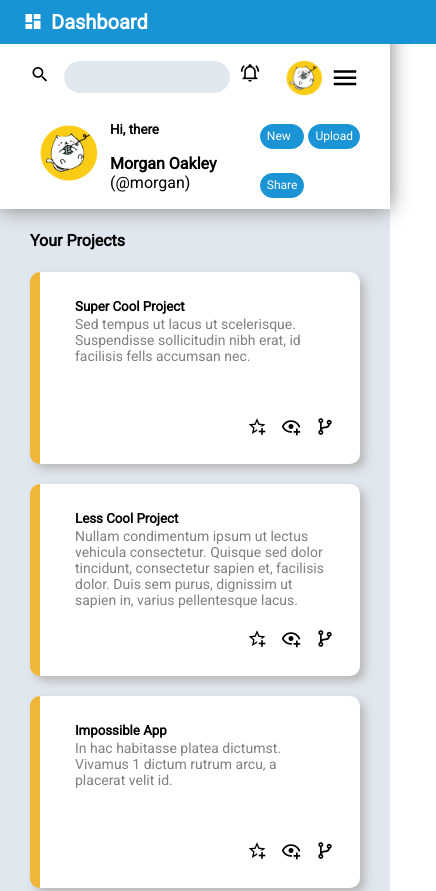
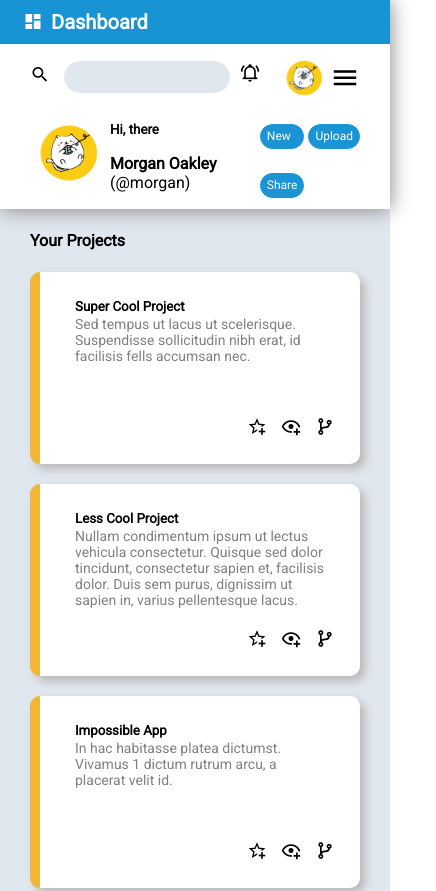
Before and after one commit to alexissengangabo07/dashboard-project, a plain HTML site: page index.html in a window 390 px wide. Shown: the top 891 px of the page, 436 px wide, since content can reach past the window. Drawn offline with Linux system fonts and the light colour scheme.

Commit message:
style fixed position for sitename

```diff
--- a/style.css
+++ b/style.css
@@ -124,9 +124,9 @@ body {
         padding: 20px;
         position: absolute;
         background: #1894d5;
-        width: 100%;
         left: 0;
         top: 0;
+        right: 0;
     }
     .nav1 {
         margin-top: 85px;
@@ -163,8 +163,8 @@ body {
         padding: 10px 23px;
         position: absolute;
         background: #1894d5;
-        width: 100%;
         left: 0;
+        right: 0;
         top: 0;
     }
     .nav1 {
```
